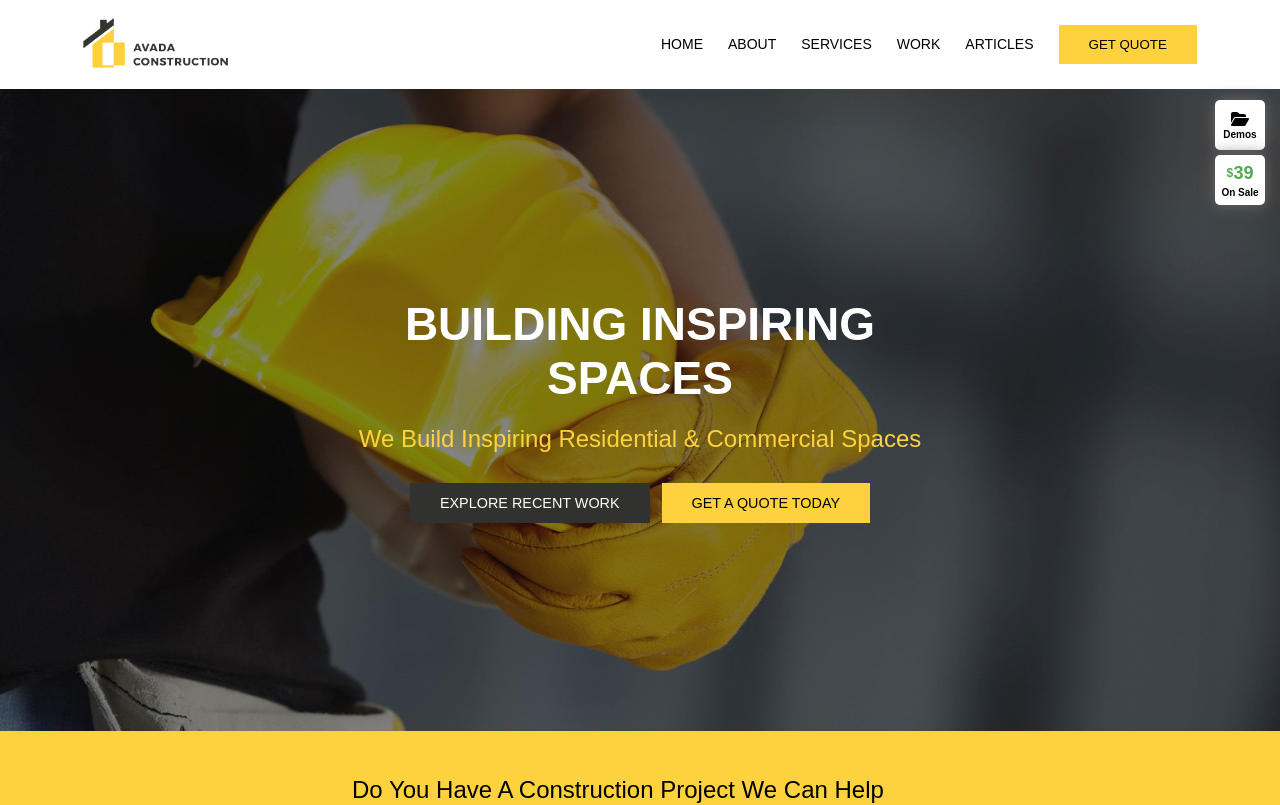
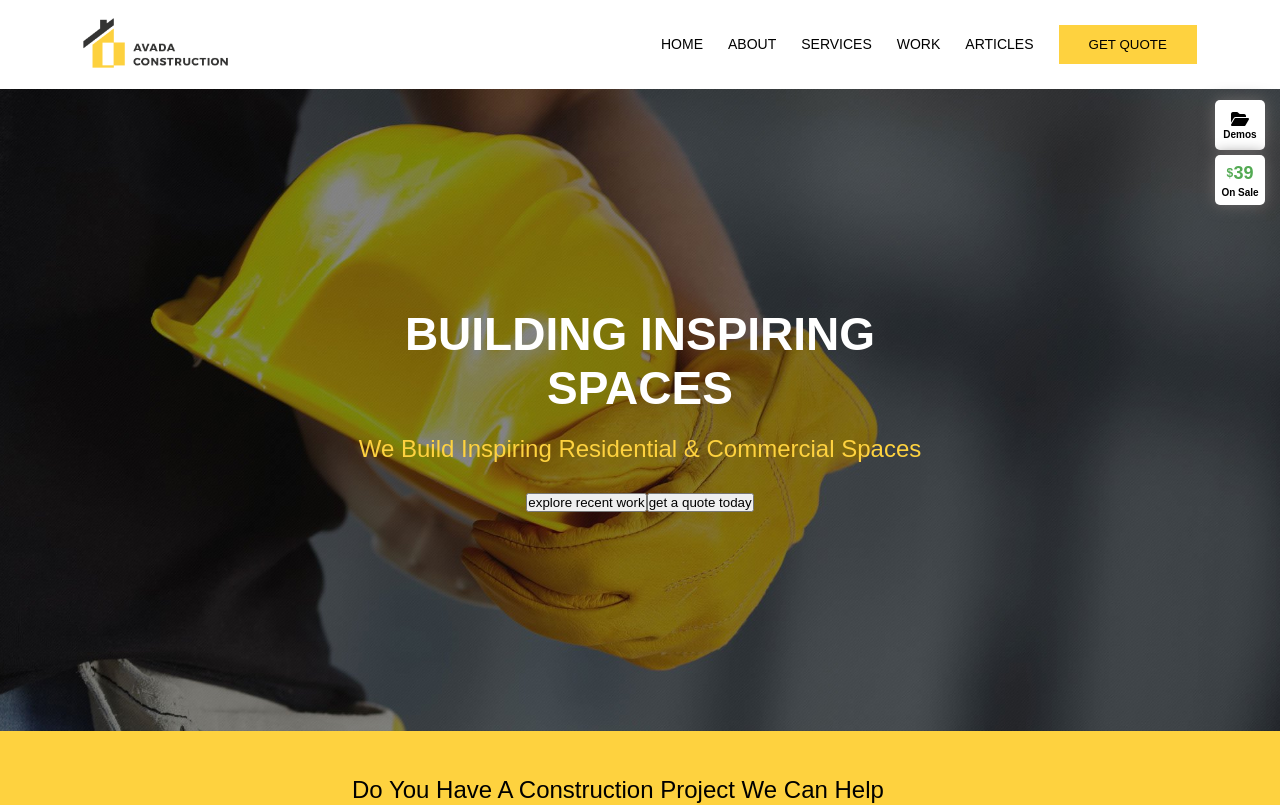
Before and after one commit to Michela-DC/proj-html-vuejs, a Vue app: page / in a window 1280 px wide. Shown: the top 805 px of the page. Built offline with nearby package versions, Linux system fonts and the light colour scheme; a small style sheet from the web is missing.

Commit message:
Updated rows classes names

```diff
--- a/src/assets/scss/_mixins.scss
+++ b/src/assets/scss/_mixins.scss
@@ -6,13 +6,13 @@
     justify-content: center;
 }
 
-@mixin small-wrapper {
+@mixin small-row {
     width: 45%;
     // max-width: 655px;
     // border: 2px solid blue;
 }
 
-@mixin wrapper{
+@mixin medium-row{
     width: 60%;
     // border: 2px solid red;
 }
@@ -42,9 +42,10 @@
 
 // -------------------------------
 
-@mixin reusable-section-title{
-    .title-wrapper {
-        @include small-wrapper;
+@mixin reusable-title-row {
+
+    .title-row {
+        @include small-row;
         @include flex-basics;
         flex-direction: column;
         text-align: center;
--- a/src/components/SectionFour.vue
+++ b/src/components/SectionFour.vue
@@ -1,12 +1,12 @@
 <template>
   <section class="section-four">
       <div class="container">
-            <div class="title-wrapper">
+            <div class="title-row">
                 <h3 class="title">explore recent work</h3>
                 <p>Lorem ipsum dolor sit amet consectetur adipisicing elit. Ducimus corrupti perferendis, aliquid asperiores voluptas sequi qui! Voluptatibus, commodi!</p>
             </div>
 
-            <div class="cards-container">
+            <div class="cards-row">
                 <figure class="img-wrapper">
                     <img class="project-img" src="../assets/images/project2-featured-15013609-400x400.jpg" alt="">
                 </figure>
@@ -18,7 +18,7 @@
                 </figure>
             </div>
 
-            <div class="view-all-wrapper">
+            <div class="view-all-row">
                 <div class="view-all">
                     view all projects
                 </div>
@@ -46,10 +46,10 @@ export default {
     gap: 55px;
 }
 
-@include reusable-section-title;
+@include reusable-title-row;
 
-.cards-container{
-    @include wrapper;
+.cards-row{
+    @include medium-row;
     display: flex;
     justify-content: space-between;
     gap: 2%;
@@ -64,8 +64,8 @@ export default {
     }
 }
 
-.view-all-wrapper{
-    @include wrapper;
+.view-all-row{
+    @include medium-row;
     @include flex-basics;
     position: relative;
 
--- a/src/components/SectionJumbotron.vue
+++ b/src/components/SectionJumbotron.vue
@@ -1,10 +1,10 @@
 <template>
     <section class="jumbotron">
         <div class="jumbo-container">
-            <div class="title-wrapper">
+            <div class="title-row">
                 <h1 class="main-title">Building inspiring spaces</h1>
                 <h3 class="subtitle">we build inspiring residential & commercial spaces</h3>
-                <div class="btn-wrapper">
+                <div class="btn-container">
                     <button class="btn-explore">explore recent work</button>
                     <button class="btn-quote">get a quote today</button>
                 </div>
@@ -28,7 +28,7 @@
         </div>
 
         <div class="question-container">
-            <div class="question-wrapper">
+            <div class="question-row">
                 <h2>Do you have a construction project we can help with?</h2>
                 <button>get a free quote</button>
             </div>
@@ -54,9 +54,9 @@ export default {
     @include flex-basics;
     // position: relative;
 
-    .title-wrapper{
+    .title-row{
         text-align: center;
-        @include small-wrapper;
+        @include small-row;
 
         .main-title{
             font-size: 2.875rem;
@@ -144,8 +144,8 @@ export default {
 .question-container{
     background-color: $light-color;
 
-    .question-wrapper{
-        @include small-wrapper;
+    .question-row{
+        @include small-row;
         margin: 0 auto;
         min-height: 130px;
         display: flex;
--- a/src/components/SectionThree.vue
+++ b/src/components/SectionThree.vue
@@ -1,7 +1,7 @@
 <template>
     <section class="section-3">
         <div class="container">
-            <div class="cards-wrapper">
+            <div class="cards-row">
                 <div class="card">
                     <div class="icon">
                         <i class="fa-solid fa-suitcase"></i>
@@ -76,8 +76,8 @@ export default {
         height: 500px;
         @include flex-basics;
 
-        .cards-wrapper{
-            @include wrapper;
+        .cards-row{
+            @include medium-row;
             display: flex;
             justify-content: space-between;
 
--- a/src/components/SectionTwo.vue
+++ b/src/components/SectionTwo.vue
@@ -2,12 +2,12 @@
         <section class="section_2">
             <div class="container">
 
-                <div class="title-wrapper">
+                <div class="title-row">
                     <h3 class="title">specialists in modern construction</h3>
                     <p>Lorem ipsum dolor sit amet consectetur adipisicing elit. Ducimus corrupti perferendis, aliquid asperiores voluptas sequi qui! Voluptatibus, commodi!</p>
                 </div>
 
-                <div class="cards-wrapper">
+                <div class="cards-row">
                     <div class="card">
                         <div class="icon">
                             <i class="fa-regular fa-building"></i>
@@ -64,9 +64,9 @@ export default {
     position: relative;
 }
 
-@include reusable-section-title;
+@include reusable-title-row;
 
-.cards-wrapper{
+.cards-row{
     // width: 1120px;
     width: 82%;
     display: flex;
```
